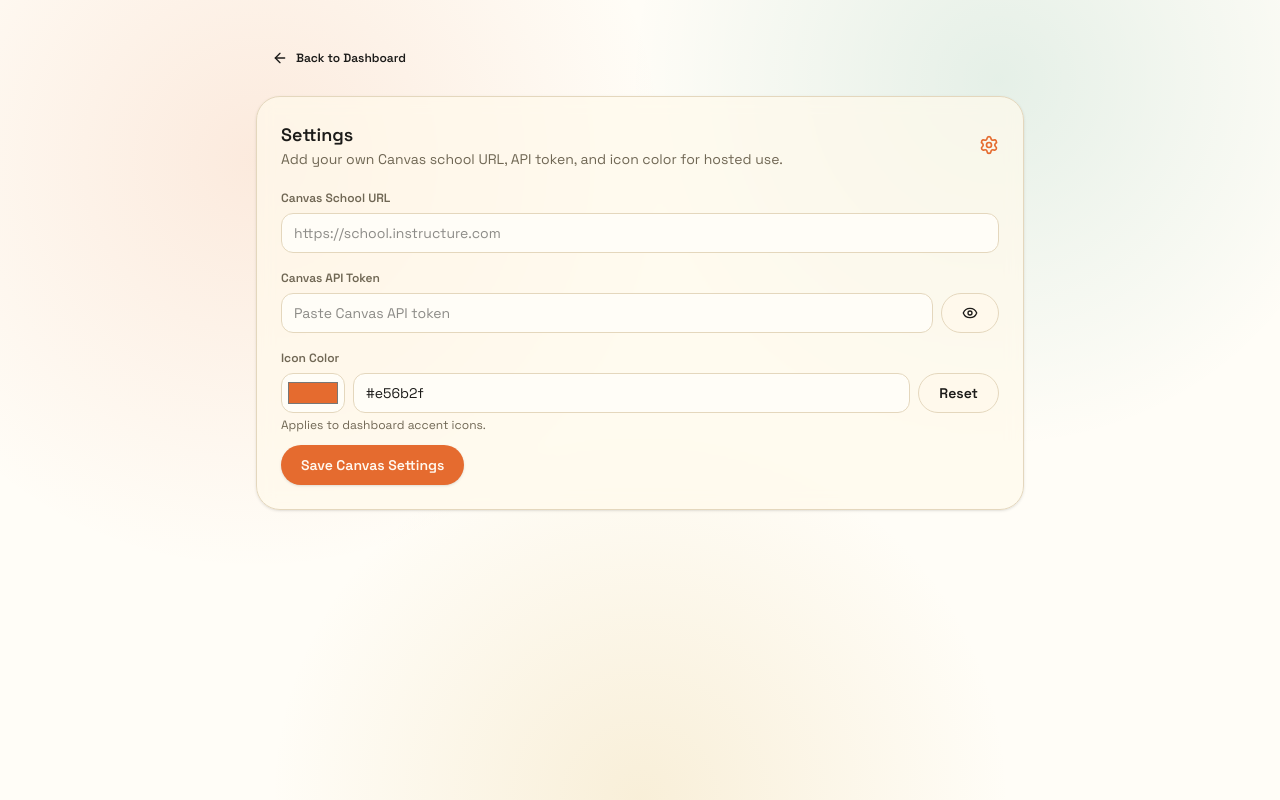
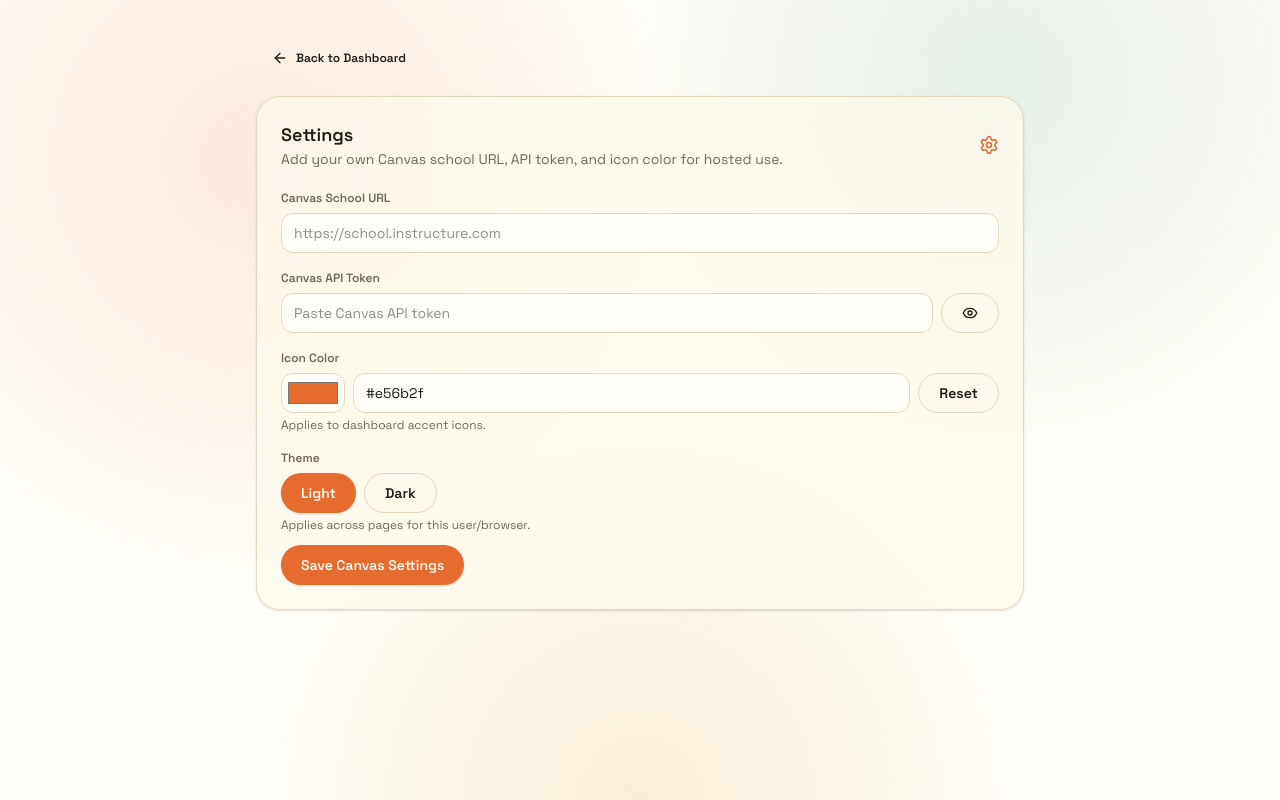
Before and after one commit to SonataOXO/BoringCourse, a Next.js app: page /settings in a window 1280 px wide. Built offline with nearby package versions, Linux system fonts and the light colour scheme.

Commit message:
Add dark mode setting and sync accent color tokens

```diff
--- a/app/globals.css
+++ b/app/globals.css
@@ -1,6 +1,7 @@
 @import "tailwindcss";
 
 :root {
+  color-scheme: light;
   --background: #fffdf7;
   --foreground: #1c1b19;
   --muted: #f3ebd9;
@@ -8,10 +9,22 @@
   --card: #fff9ec;
   --card-foreground: #2a2319;
   --border: #e4d7bd;
-  --accent: #e56b2f;
   --icon-accent: #e56b2f;
+  --accent: var(--icon-accent);
   --accent-foreground: #fff8ef;
-  --ring: #d55a1f;
+  --ring: var(--icon-accent);
+}
+
+:root[data-theme="dark"] {
+  color-scheme: dark;
+  --background: #11141a;
+  --foreground: #f5f2ea;
+  --muted: #1f2530;
+  --muted-foreground: #b7b9bf;
+  --card: #171c24;
+  --card-foreground: #f5f2ea;
+  --border: #2d3644;
+  --accent-foreground: #fff8ef;
 }
 
 @theme inline {
@@ -46,3 +59,10 @@ body {
     radial-gradient(circle at 78% 10%, rgba(0, 122, 92, 0.1), transparent 30%),
     radial-gradient(circle at 50% 100%, rgba(222, 182, 93, 0.2), transparent 36%);
 }
+
+:root[data-theme="dark"] .grainy-bg {
+  background-image:
+    radial-gradient(circle at 20% 20%, rgba(229, 107, 47, 0.2), transparent 34%),
+    radial-gradient(circle at 78% 10%, rgba(0, 122, 92, 0.18), transparent 30%),
+    radial-gradient(circle at 50% 100%, rgba(222, 182, 93, 0.16), transparent 36%);
+}
--- a/app/layout.tsx
+++ b/app/layout.tsx
@@ -1,6 +1,7 @@
 import type { Metadata } from "next";
 import { Space_Grotesk, Source_Serif_4 } from "next/font/google";
 import { IconColorProvider } from "@/components/ui/icon-color-provider";
+import { ThemeProvider } from "@/components/ui/theme-provider";
 import "./globals.css";
 
 const spaceGrotesk = Space_Grotesk({
@@ -26,6 +27,7 @@ export default function RootLayout({
   return (
     <html lang="en">
       <body className={`${spaceGrotesk.variable} ${sourceSerif.variable} antialiased`}>
+        <ThemeProvider />
         <IconColorProvider />
         {children}
       </body>
--- a/app/settings/page.tsx
+++ b/app/settings/page.tsx
@@ -14,20 +14,30 @@ import {
   readIconColorPreference,
   writeIconColorPreference,
 } from "@/lib/client/ui-preferences";
+import {
+  applyThemeToDocument,
+  readThemePreference,
+  type ThemePreference,
+  writeThemePreference,
+} from "@/lib/client/theme-preferences";
 
 export default function SettingsPage() {
   const [baseUrl, setBaseUrl] = useState(() => readCanvasAuthSettings().baseUrl);
   const [token, setToken] = useState(() => readCanvasAuthSettings().token);
   const [iconColor, setIconColor] = useState(() => readIconColorPreference());
+  const [theme, setTheme] = useState<ThemePreference>(() => readThemePreference());
   const [showToken, setShowToken] = useState(false);
   const [message, setMessage] = useState("");
 
   function saveSettings() {
     writeCanvasAuthSettings({ baseUrl, token });
     const normalized = writeIconColorPreference(iconColor);
+    const savedTheme = writeThemePreference(theme);
     setIconColor(normalized);
+    setTheme(savedTheme);
     applyIconColorToDocument(normalized);
-    setMessage("Saved Canvas settings and icon color for this user/browser.");
+    applyThemeToDocument(savedTheme);
+    setMessage("Saved Canvas settings, icon color, and theme for this user/browser.");
   }
 
   function resetIconColor() {
@@ -121,6 +131,33 @@ export default function SettingsPage() {
               <p className="mt-1 text-xs text-muted-foreground">Applies to dashboard accent icons.</p>
             </div>
 
+            <div>
+              <label className="text-xs font-semibold text-muted-foreground">Theme</label>
+              <div className="mt-1 flex items-center gap-2">
+                <Button
+                  type="button"
+                  variant={theme === "light" ? "default" : "secondary"}
+                  onClick={() => {
+                    setTheme("light");
+                    applyThemeToDocument("light");
+                  }}
+                >
+                  Light
+                </Button>
+                <Button
+                  type="button"
+                  variant={theme === "dark" ? "default" : "secondary"}
+                  onClick={() => {
+                    setTheme("dark");
+                    applyThemeToDocument("dark");
+                  }}
+                >
+                  Dark
+                </Button>
+              </div>
+              <p className="mt-1 text-xs text-muted-foreground">Applies across pages for this user/browser.</p>
+            </div>
+
             <Button onClick={saveSettings}>Save Canvas Settings</Button>
             {message ? <p className="text-xs text-muted-foreground">{message}</p> : null}
           </div>
--- /dev/null
+++ b/components/ui/theme-provider.tsx
@@ -0,0 +1,22 @@
+"use client";
+
+import { useEffect } from "react";
+
+import { applyThemeToDocument, readThemePreference } from "@/lib/client/theme-preferences";
+
+export function ThemeProvider() {
+  useEffect(() => {
+    applyThemeToDocument(readThemePreference());
+
+    const onStorage = (event: StorageEvent) => {
+      if (!event.key || event.key === "boringcourse-theme-v1") {
+        applyThemeToDocument(readThemePreference());
+      }
+    };
+
+    window.addEventListener("storage", onStorage);
+    return () => window.removeEventListener("storage", onStorage);
+  }, []);
+
+  return null;
+}
--- /dev/null
+++ b/lib/client/theme-preferences.ts
@@ -0,0 +1,27 @@
+const THEME_KEY = "boringcourse-theme-v1";
+
+export type ThemePreference = "light" | "dark";
+
+const DEFAULT_THEME: ThemePreference = "light";
+
+export function readThemePreference(): ThemePreference {
+  if (typeof window === "undefined") {
+    return DEFAULT_THEME;
+  }
+  const raw = window.localStorage.getItem(THEME_KEY);
+  return raw === "dark" ? "dark" : "light";
+}
+
+export function writeThemePreference(theme: ThemePreference): ThemePreference {
+  if (typeof window !== "undefined") {
+    window.localStorage.setItem(THEME_KEY, theme);
+  }
+  return theme;
+}
+
+export function applyThemeToDocument(theme: ThemePreference): void {
+  if (typeof document === "undefined") {
+    return;
+  }
+  document.documentElement.setAttribute("data-theme", theme);
+}
--- a/lib/client/ui-preferences.ts
+++ b/lib/client/ui-preferences.ts
@@ -32,6 +32,8 @@ export function applyIconColorToDocument(color: string): void {
   }
   const normalized = /^#[0-9a-fA-F]{6}$/.test(color) ? color : DEFAULT_ICON_COLOR;
   document.documentElement.style.setProperty("--icon-accent", normalized);
+  document.documentElement.style.setProperty("--accent", normalized);
+  document.documentElement.style.setProperty("--ring", normalized);
 }
 
 export { DEFAULT_ICON_COLOR };
```
